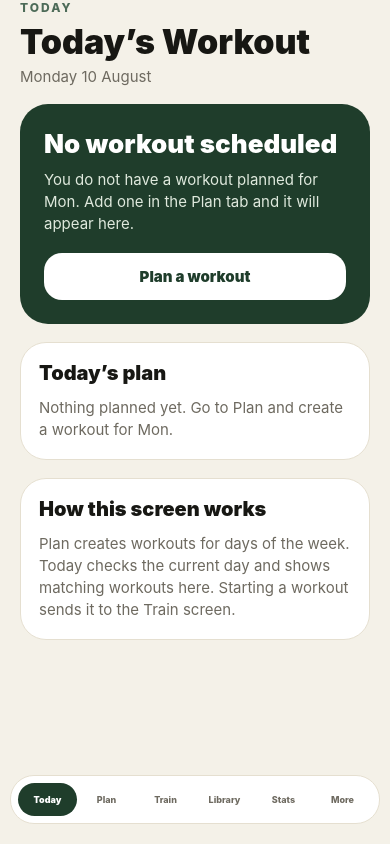
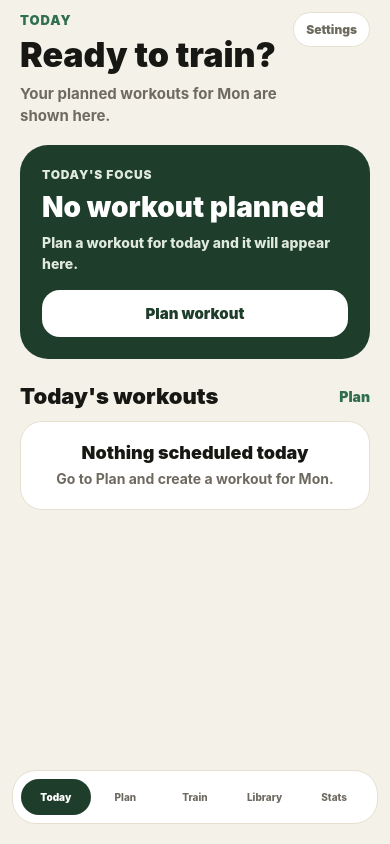
Before and after one commit to Theo524/TrainStack-mobile, a React Native app: screen / in a window 390 px wide. Built offline with nearby package versions, Linux system fonts and the light colour scheme.

Commit message:
Add settings screen and clean navigation

```diff
--- a/App.js
+++ b/App.js
@@ -235,6 +235,7 @@ function AppContent() {
         <TodayScreen
           plannedWorkouts={plannedWorkouts}
           onGoToPlan={() => changeTab("plan")}
+          onGoToMore={() => changeTab("more")}
           onStartTraining={startTraining}
         />
       );
@@ -296,6 +297,7 @@ function AppContent() {
       <TodayScreen
         plannedWorkouts={plannedWorkouts}
         onGoToPlan={() => changeTab("plan")}
+        onGoToMore={() => changeTab("more")}
         onStartTraining={startTraining}
       />
     );
--- a/src/components/BottomNav.js
+++ b/src/components/BottomNav.js
@@ -9,7 +9,6 @@ const tabs = [
   { id: "train", label: "Train" },
   { id: "library", label: "Library" },
   { id: "stats", label: "Stats" },
-  { id: "more", label: "More" },
 ];
 
 export default function BottomNav({ activeTab, onChangeTab }) {
@@ -46,11 +45,11 @@ export default function BottomNav({ activeTab, onChangeTab }) {
 const styles = StyleSheet.create({
   bottomNav: {
     position: "absolute",
-    left: 10,
-    right: 10,
+    left: 12,
+    right: 12,
     backgroundColor: colors.card,
     borderRadius: 24,
-    padding: 7,
+    padding: 8,
     flexDirection: "row",
     borderWidth: 1,
     borderColor: colors.border,
@@ -58,28 +57,28 @@ const styles = StyleSheet.create({
 
   navItem: {
     flex: 1,
-    paddingVertical: 11,
+    paddingVertical: 12,
     alignItems: "center",
-    borderRadius: 17,
+    borderRadius: 18,
   },
 
   navItemActive: {
     flex: 1,
-    paddingVertical: 11,
+    paddingVertical: 12,
     alignItems: "center",
-    borderRadius: 17,
+    borderRadius: 18,
     backgroundColor: colors.green,
   },
 
   navText: {
     color: colors.muted,
     fontWeight: "800",
-    fontSize: 9,
+    fontSize: 10,
   },
 
   navTextActive: {
     color: "#ffffff",
     fontWeight: "900",
-    fontSize: 9,
+    fontSize: 10,
   },
 });
--- a/src/screens/TodayScreen.js
+++ b/src/screens/TodayScreen.js
@@ -1,5 +1,6 @@
 import React from "react";
 import { Pressable, StyleSheet, Text, View } from "react-native";
+
 import { colors } from "../styles/theme";
 
 function getTodayShortDay() {
@@ -8,17 +9,19 @@ function getTodayShortDay() {
   });
 }
 
-function getFullDateLabel() {
-  return new Date().toLocaleDateString("en-GB", {
-    weekday: "long",
-    day: "numeric",
-    month: "long",
-  });
+function getExerciseCount(workout) {
+  if (!workout?.exercises) return 0;
+
+  return workout.exercises
+    .split("\n")
+    .map((exercise) => exercise.trim())
+    .filter((exercise) => exercise.length > 0).length;
 }
 
 export default function TodayScreen({
   plannedWorkouts,
   onGoToPlan,
+  onGoToMore,
   onStartTraining,
 }) {
   const todayShortDay = getTodayShortDay();
@@ -30,34 +33,30 @@ export default function TodayScreen({
   const firstWorkout = todaysWorkouts[0];
 
   return (
-    <View>
-      <Text style={styles.eyebrow}>TODAY</Text>
-      <Text style={styles.title}>Today’s Workout</Text>
-      <Text style={styles.subtitle}>{getFullDateLabel()}</Text>
+    <View style={styles.screen}>
+      <View style={styles.headerTopRow}>
+        <View style={styles.headerTextWrap}>
+          <Text style={styles.kicker}>Today</Text>
+          <Text style={styles.title}>Ready to train?</Text>
+          <Text style={styles.subtitle}>
+            Your planned workouts for {todayShortDay} are shown here.
+          </Text>
+        </View>
 
-      {todaysWorkouts.length === 0 ? (
-        <View style={styles.heroCard}>
-          <Text style={styles.heroTitle}>No workout scheduled</Text>
-          <Text style={styles.heroText}>
-            You do not have a workout planned for {todayShortDay}. Add one in
-            the Plan tab and it will appear here.
-          </Text>
-
-          <Pressable style={styles.heroButton} onPress={onGoToPlan}>
-            <Text style={styles.heroButtonText}>Plan a workout</Text>
+        <Pressable style={styles.settingsButton} onPress={onGoToMore}>
+          <Text style={styles.settingsButtonText}>Settings</Text>
         </Pressable>
       </View>
-      ) : (
+
       <View style={styles.heroCard}>
-          <Text style={styles.heroSmall}>Scheduled for {todayShortDay}</Text>
-          <Text style={styles.heroTitle}>
-            {todaysWorkouts.length === 1
-              ? firstWorkout.name
-              : `${todaysWorkouts.length} workouts today`}
-          </Text>
+        <Text style={styles.heroLabel}>Today&apos;s focus</Text>
+
+        {firstWorkout ? (
+          <>
+            <Text style={styles.heroTitle}>{firstWorkout.name}</Text>
             <Text style={styles.heroText}>
-            Start training when you are ready. The Train tab will load this
-            workout and keep the stopwatch/rest timer available.
+              {firstWorkout.focus || "Custom"} • {getExerciseCount(firstWorkout)}{" "}
+              exercise{getExerciseCount(firstWorkout) === 1 ? "" : "s"}
             </Text>
 
             <Pressable
@@ -66,110 +65,155 @@ export default function TodayScreen({
             >
               <Text style={styles.heroButtonText}>Start training</Text>
             </Pressable>
+          </>
+        ) : (
+          <>
+            <Text style={styles.heroTitle}>No workout planned</Text>
+            <Text style={styles.heroText}>
+              Plan a workout for today and it will appear here.
+            </Text>
+
+            <Pressable style={styles.heroButton} onPress={onGoToPlan}>
+              <Text style={styles.heroButtonText}>Plan workout</Text>
+            </Pressable>
+          </>
+        )}
       </View>
-      )}
 
-      <View style={styles.card}>
-        <Text style={styles.cardTitle}>Today’s plan</Text>
+      <View style={styles.sectionTopRow}>
+        <Text style={styles.sectionTitle}>Today&apos;s workouts</Text>
+
+        <Pressable onPress={onGoToPlan}>
+          <Text style={styles.sectionAction}>Plan</Text>
+        </Pressable>
+      </View>
 
       {todaysWorkouts.length === 0 ? (
-          <Text style={styles.cardText}>
-            Nothing planned yet. Go to Plan and create a workout for{" "}
-            {todayShortDay}.
+        <View style={styles.emptyCard}>
+          <Text style={styles.emptyTitle}>Nothing scheduled today</Text>
+          <Text style={styles.emptyText}>
+            Go to Plan and create a workout for {todayShortDay}.
           </Text>
+        </View>
       ) : (
-          todaysWorkouts.map((workout) => (
-            <View key={workout.id} style={styles.workoutItem}>
+        <View style={styles.workoutList}>
+          {todaysWorkouts.map((workout) => (
+            <View key={workout.id} style={styles.workoutCard}>
               <View style={styles.workoutTopRow}>
+                <View style={styles.workoutTitleWrap}>
+                  <Text style={styles.workoutDay}>{workout.day}</Text>
                   <Text style={styles.workoutName}>{workout.name}</Text>
-
-                <View style={styles.dayBadge}>
-                  <Text style={styles.dayBadgeText}>{workout.day}</Text>
+                  <Text style={styles.workoutFocus}>
+                    {workout.focus || "Custom"} workout •{" "}
+                    {getExerciseCount(workout)} exercise
+                    {getExerciseCount(workout) === 1 ? "" : "s"}
+                  </Text>
                 </View>
               </View>
 
-              {workout.exercises ? (
               <Text style={styles.workoutExercises}>{workout.exercises}</Text>
-              ) : (
-                <Text style={styles.workoutExercisesMuted}>
-                  No exercises added yet.
-                </Text>
-              )}
 
               <Pressable
-                style={styles.smallStartButton}
+                style={styles.startButton}
                 onPress={() => onStartTraining(workout)}
               >
-                <Text style={styles.smallStartButtonText}>Start this workout</Text>
+                <Text style={styles.startButtonText}>Start this workout</Text>
               </Pressable>
             </View>
-          ))
+          ))}
+        </View>
       )}
-      </View>
-
-      <View style={styles.card}>
-        <Text style={styles.cardTitle}>How this screen works</Text>
-        <Text style={styles.cardText}>
-          Plan creates workouts for days of the week. Today checks the current
-          day and shows matching workouts here. Starting a workout sends it to
-          the Train screen.
-        </Text>
-      </View>
     </View>
   );
 }
 
 const styles = StyleSheet.create({
-  eyebrow: {
-    fontSize: 12,
-    fontWeight: "800",
-    letterSpacing: 2,
-    color: "#4d6b58",
+  screen: {
+    paddingTop: 12,
+  },
+
+  headerTopRow: {
+    flexDirection: "row",
+    justifyContent: "space-between",
+    gap: 12,
+    marginBottom: 18,
+  },
+
+  headerTextWrap: {
+    flex: 1,
+  },
+
+  kicker: {
+    fontSize: 13,
+    fontWeight: "900",
+    color: colors.accent,
     marginBottom: 6,
+    textTransform: "uppercase",
+    letterSpacing: 1,
   },
 
   title: {
     fontSize: 34,
     fontWeight: "900",
     color: colors.text,
+    marginBottom: 8,
   },
 
   subtitle: {
-    marginTop: 5,
     fontSize: 15,
+    fontWeight: "700",
     color: colors.muted,
-    marginBottom: 18,
+    lineHeight: 22,
+  },
+
+  settingsButton: {
+    backgroundColor: colors.card,
+    borderWidth: 1,
+    borderColor: colors.border,
+    borderRadius: 999,
+    paddingHorizontal: 12,
+    paddingVertical: 9,
+    alignSelf: "flex-start",
+  },
+
+  settingsButtonText: {
+    color: colors.muted,
+    fontSize: 12,
+    fontWeight: "900",
   },
 
   heroCard: {
     backgroundColor: colors.green,
     borderRadius: 28,
-    padding: 24,
-    marginBottom: 18,
+    padding: 22,
+    marginBottom: 24,
   },
 
-  heroSmall: {
+  heroLabel: {
     color: colors.greenLight,
-    fontSize: 14,
-    fontWeight: "800",
+    fontSize: 12,
+    fontWeight: "900",
+    textTransform: "uppercase",
+    letterSpacing: 0.8,
     marginBottom: 8,
   },
 
   heroTitle: {
     color: "#ffffff",
-    fontSize: 26,
+    fontSize: 28,
     fontWeight: "900",
-    marginBottom: 10,
+    marginBottom: 8,
   },
 
   heroText: {
     color: colors.greenLight,
-    fontSize: 15,
-    lineHeight: 22,
+    fontSize: 14,
+    fontWeight: "800",
+    lineHeight: 21,
+    marginBottom: 16,
   },
 
   heroButton: {
-    marginTop: 18,
     backgroundColor: "#ffffff",
     borderRadius: 18,
     paddingVertical: 14,
@@ -178,92 +222,120 @@ const styles = StyleSheet.create({
 
   heroButtonText: {
     color: colors.green,
+    fontSize: 15,
     fontWeight: "900",
-    fontSize: 15,
   },
 
-  card: {
-    backgroundColor: colors.card,
-    borderRadius: 26,
-    padding: 18,
-    marginBottom: 18,
-    borderWidth: 1,
-    borderColor: colors.border,
-  },
-
-  cardTitle: {
-    fontSize: 20,
-    fontWeight: "900",
-    color: colors.text,
+  sectionTopRow: {
+    flexDirection: "row",
+    justifyContent: "space-between",
+    alignItems: "center",
     marginBottom: 12,
   },
 
-  cardText: {
-    fontSize: 15,
-    color: colors.muted,
-    lineHeight: 22,
+  sectionTitle: {
+    fontSize: 22,
+    fontWeight: "900",
+    color: colors.text,
   },
 
-  workoutItem: {
-    borderTopWidth: 1,
-    borderTopColor: "#eee8da",
-    paddingTop: 14,
-    paddingBottom: 4,
-    marginTop: 8,
+  sectionAction: {
+    fontSize: 14,
+    fontWeight: "900",
+    color: colors.accent,
+  },
+
+  emptyCard: {
+    backgroundColor: colors.card,
+    borderWidth: 1,
+    borderColor: colors.border,
+    borderRadius: 22,
+    padding: 20,
+    alignItems: "center",
+  },
+
+  emptyTitle: {
+    fontSize: 18,
+    fontWeight: "900",
+    color: colors.text,
+    marginBottom: 6,
+  },
+
+  emptyText: {
+    fontSize: 14,
+    fontWeight: "700",
+    color: colors.muted,
+    textAlign: "center",
+    lineHeight: 20,
+  },
+
+  workoutList: {
+    gap: 12,
+  },
+
+  workoutCard: {
+    backgroundColor: colors.card,
+    borderWidth: 1,
+    borderColor: colors.border,
+    borderRadius: 22,
+    padding: 16,
   },
 
   workoutTopRow: {
     flexDirection: "row",
-    alignItems: "center",
     justifyContent: "space-between",
+    gap: 12,
+    marginBottom: 10,
+  },
+
+  workoutTitleWrap: {
+    flex: 1,
+  },
+
+  workoutDay: {
+    fontSize: 12,
+    fontWeight: "900",
+    color: colors.accent,
+    marginBottom: 4,
   },
 
   workoutName: {
-    fontSize: 17,
+    fontSize: 19,
     fontWeight: "900",
     color: colors.text,
-    flex: 1,
-    marginRight: 10,
+    marginBottom: 4,
   },
 
-  dayBadge: {
-    backgroundColor: colors.greenLight,
-    borderRadius: 999,
-    paddingVertical: 5,
-    paddingHorizontal: 10,
-  },
-
-  dayBadgeText: {
-    color: colors.green,
-    fontWeight: "900",
-    fontSize: 12,
+  workoutFocus: {
+    fontSize: 13,
+    fontWeight: "800",
+    color: colors.muted,
+    lineHeight: 19,
   },
 
   workoutExercises: {
-    marginTop: 8,
-    color: "#3e3b34",
     fontSize: 14,
-    lineHeight: 20,
+    fontWeight: "700",
+    color: colors.text,
+    lineHeight: 22,
+    backgroundColor: colors.input,
+    borderWidth: 1,
+    borderColor: colors.border,
+    borderRadius: 16,
+    padding: 12,
+    marginBottom: 12,
   },
 
-  workoutExercisesMuted: {
-    marginTop: 8,
-    color: colors.muted,
-    fontSize: 14,
-    fontStyle: "italic",
-  },
-
-  smallStartButton: {
-    marginTop: 12,
+  startButton: {
     backgroundColor: colors.green,
     borderRadius: 16,
-    paddingVertical: 12,
+    paddingVertical: 14,
     alignItems: "center",
   },
 
-  smallStartButtonText: {
+  startButtonText: {
     color: "#ffffff",
+    fontSize: 14,
     fontWeight: "900",
-    fontSize: 14,
   },
 });
```
Lines whose indentation alone changed are shown as unchanged.
